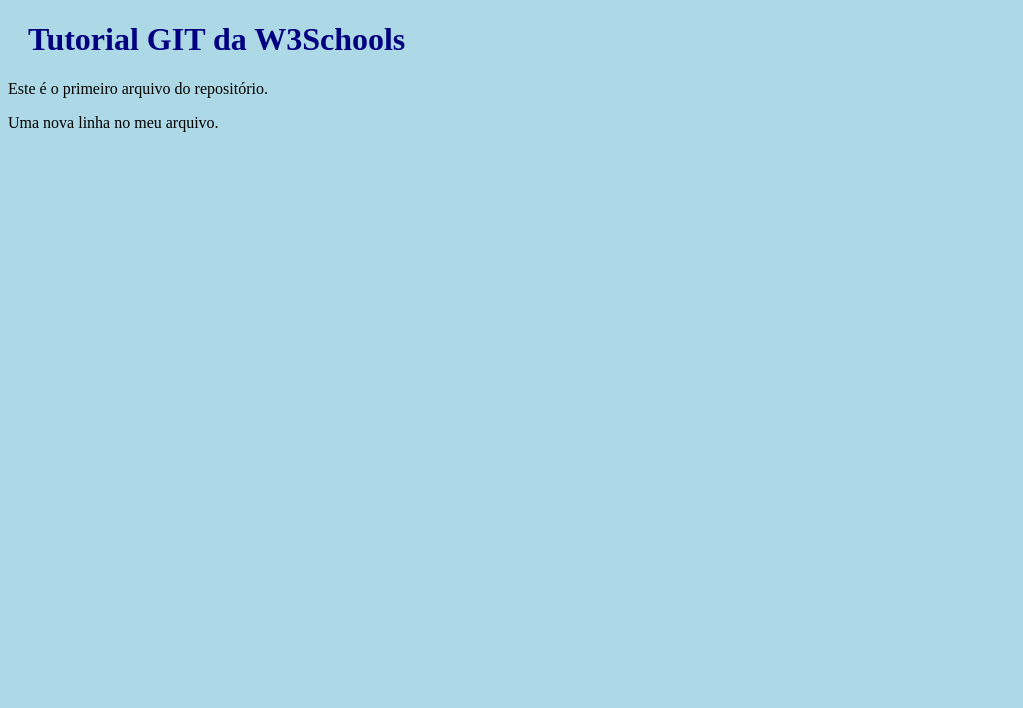
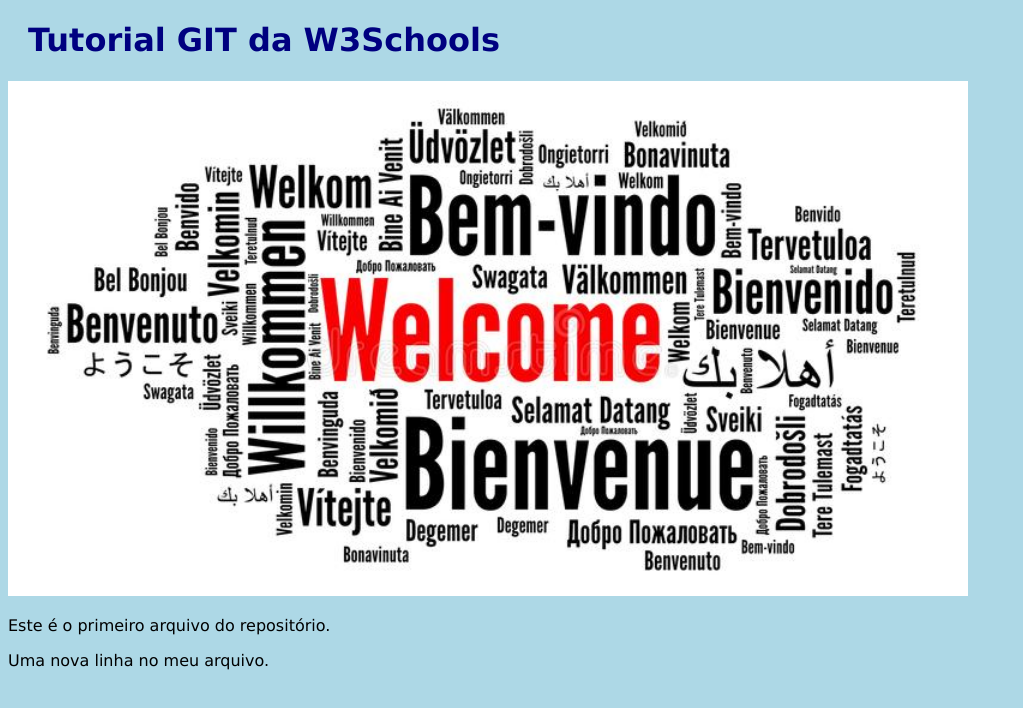
Before and after one commit to Alisson3366/w3chools-git-tutorial, a plain HTML site: page index.html in a window 1280 px wide. Shown: the whole page, without its empty margins (0-1023 px from the left). Drawn offline with Linux system fonts and the light colour scheme.

Commit message:
Added image to Hello World

```diff
--- a/bluestyle.css
+++ b/bluestyle.css
@@ -1,5 +1,6 @@
 body {
 	background-color: lightblue;
+	font-family: 'Lucida Sans', 'Lucida Sans Regular', 'Lucida Grande', 'Lucida Sans Unicode', Geneva, Verdana, sans-serif;
 }
 
 h1 {
--- a/index.html
+++ b/index.html
@@ -10,6 +10,7 @@
 	<body>
 		<div>
 			<h1>Tutorial GIT da W3Schools</h1>
+			<div><img src="./wellcome.jpg" alt="Hello world in different languages." style="width: 100%; max-width: 960px" /></div>
 			<p>Este é o primeiro arquivo do repositório.</p>
 			<p>Uma nova linha no meu arquivo.</p>
 		</div>
```
Also changed, not shown: wellcome.jpg (added).
